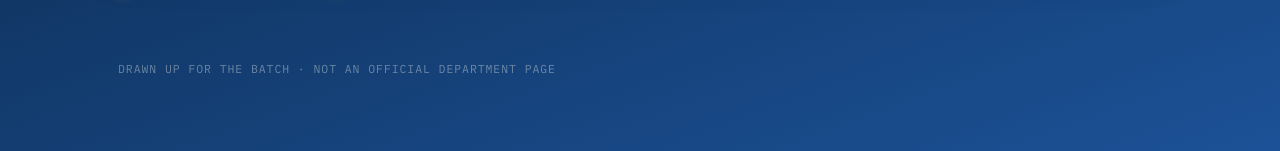
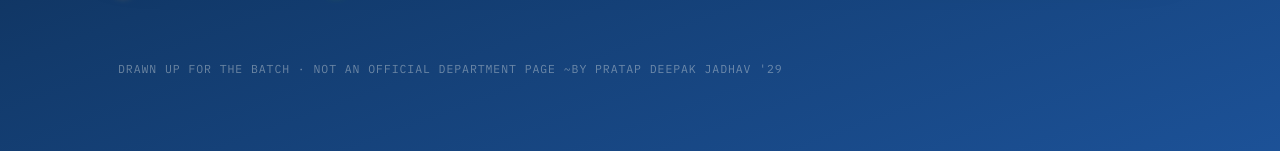
Before and after one commit to themahut/civilwebsite, a plain HTML site: page index.html in a window 1280 px wide. Shown: the part 1340-1491 px from the top of the page. Drawn offline with Linux system fonts and the light colour scheme.

Commit message:
Update footer to include author's name

```diff
--- a/index.html
+++ b/index.html
@@ -469,7 +469,7 @@
       <div class="legend" id="legend"></div>
     </section>
 
-    <footer>Drawn up for the batch · not an official department page</footer>
+    <footer>Drawn up for the batch · not an official department page  ~by Pratap Deepak Jadhav '29</footer>
   </div>
 
 <script src="script.js"></script>
```
